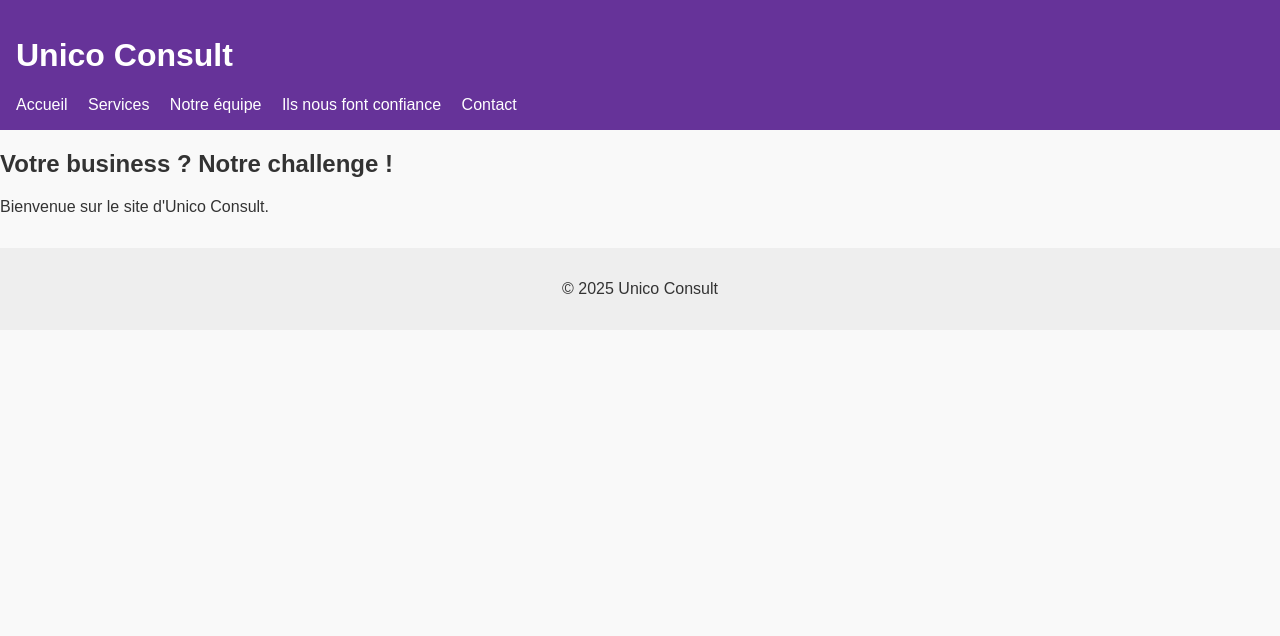
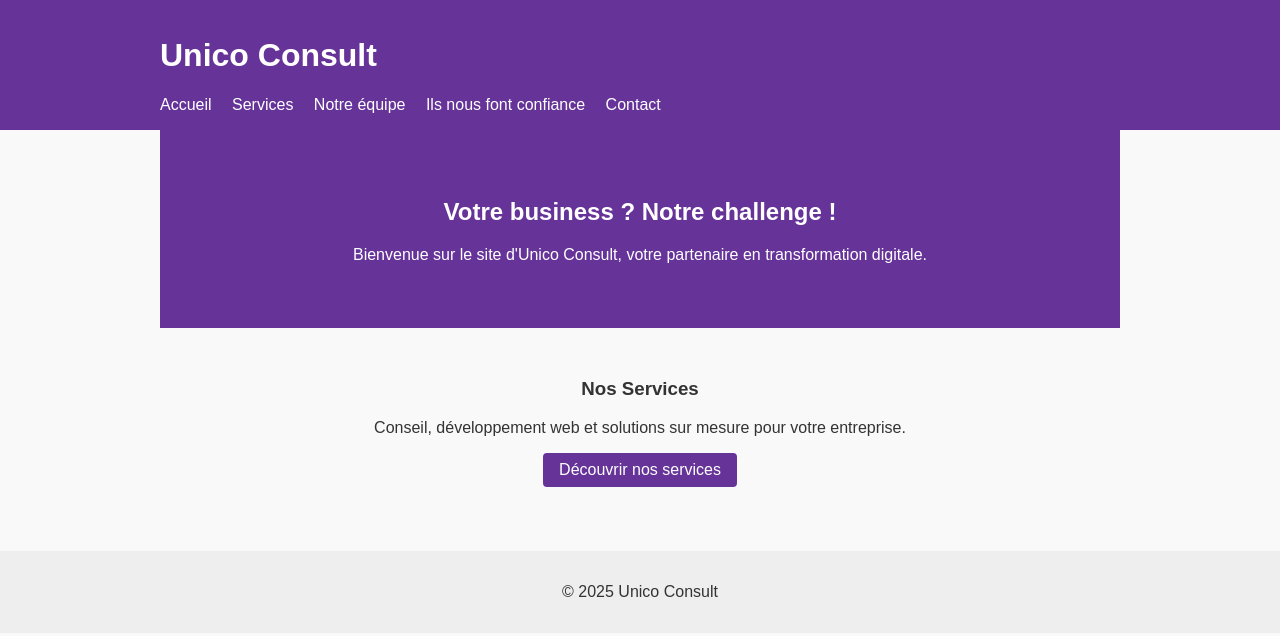
Before and after one commit to amine-hs09/porjectrefaireisteunico, a PHP site: page / in a window 1280 px wide. Shown: the top 636 px of the page. Run offline with PHP 8.4, Linux system fonts and the light colour scheme.

Commit message:
Improve homepage design

```diff
--- a/assets/css/style.css
+++ b/assets/css/style.css
@@ -21,3 +21,31 @@ footer {
     padding: 1rem;
     margin-top: 2rem;
 }
+
+/* Layout helpers */
+.container {
+    max-width: 960px;
+    margin: 0 auto;
+    padding: 0 1rem;
+}
+
+.hero {
+    text-align: center;
+    padding: 3rem 0;
+    background: #663399;
+    color: #fff;
+}
+
+.intro {
+    text-align: center;
+    padding: 2rem 0;
+}
+
+.btn {
+    display: inline-block;
+    background: #663399;
+    color: #fff;
+    padding: 0.5rem 1rem;
+    border-radius: 4px;
+    text-decoration: none;
+}
--- a/includes/db.php
+++ b/includes/db.php
@@ -1,8 +1,9 @@
 <?php
+// Basic PDO connection settings. Adjust credentials as needed.
 $host = 'localhost';
 $db   = 'unico';
-$user = 'root';
-$pass = '';
+$user = 'root'; // change if your MySQL user is different
+$pass = '';     // set your MySQL password if applicable
 $options = [
     PDO::ATTR_ERRMODE => PDO::ERRMODE_EXCEPTION,
     PDO::ATTR_DEFAULT_FETCH_MODE => PDO::FETCH_ASSOC,
--- a/includes/footer.php
+++ b/includes/footer.php
@@ -1,6 +1,8 @@
 </main>
 <footer>
-    <p>&copy; <?php echo date('Y'); ?> Unico Consult</p>
+    <div class="container">
+        <p>&copy; <?php echo date('Y'); ?> Unico Consult</p>
+    </div>
 </footer>
 </body>
 </html>
--- a/includes/header.php
+++ b/includes/header.php
@@ -10,7 +10,8 @@
     <link rel="stylesheet" href="/assets/css/style.css">
 </head>
 <body>
-<header>
+<header class="site-header">
+    <div class="container">
         <h1>Unico Consult</h1>
         <nav>
             <a href="/public/index.php">Accueil</a>
@@ -19,5 +20,6 @@
             <a href="/public/trust.php">Ils nous font confiance</a>
             <a href="/public/contact.php">Contact</a>
         </nav>
+    </div>
 </header>
-<main>
+<main class="container">
--- a/public/index.php
+++ b/public/index.php
@@ -1,4 +1,14 @@
 <?php include '../includes/header.php'; ?>
-<h2>Votre business ? Notre challenge !</h2>
-<p>Bienvenue sur le site d'Unico Consult.</p>
+
+<section class="hero">
+    <h2>Votre business ? Notre challenge&nbsp;!</h2>
+    <p>Bienvenue sur le site d'Unico Consult, votre partenaire en transformation digitale.</p>
+</section>
+
+<section class="intro">
+    <h3>Nos Services</h3>
+    <p>Conseil, développement web et solutions sur mesure pour votre entreprise.</p>
+    <a class="btn" href="/public/services.php">Découvrir nos services</a>
+</section>
+
 <?php include '../includes/footer.php'; ?>
```
Lines whose indentation alone changed are shown as unchanged.
